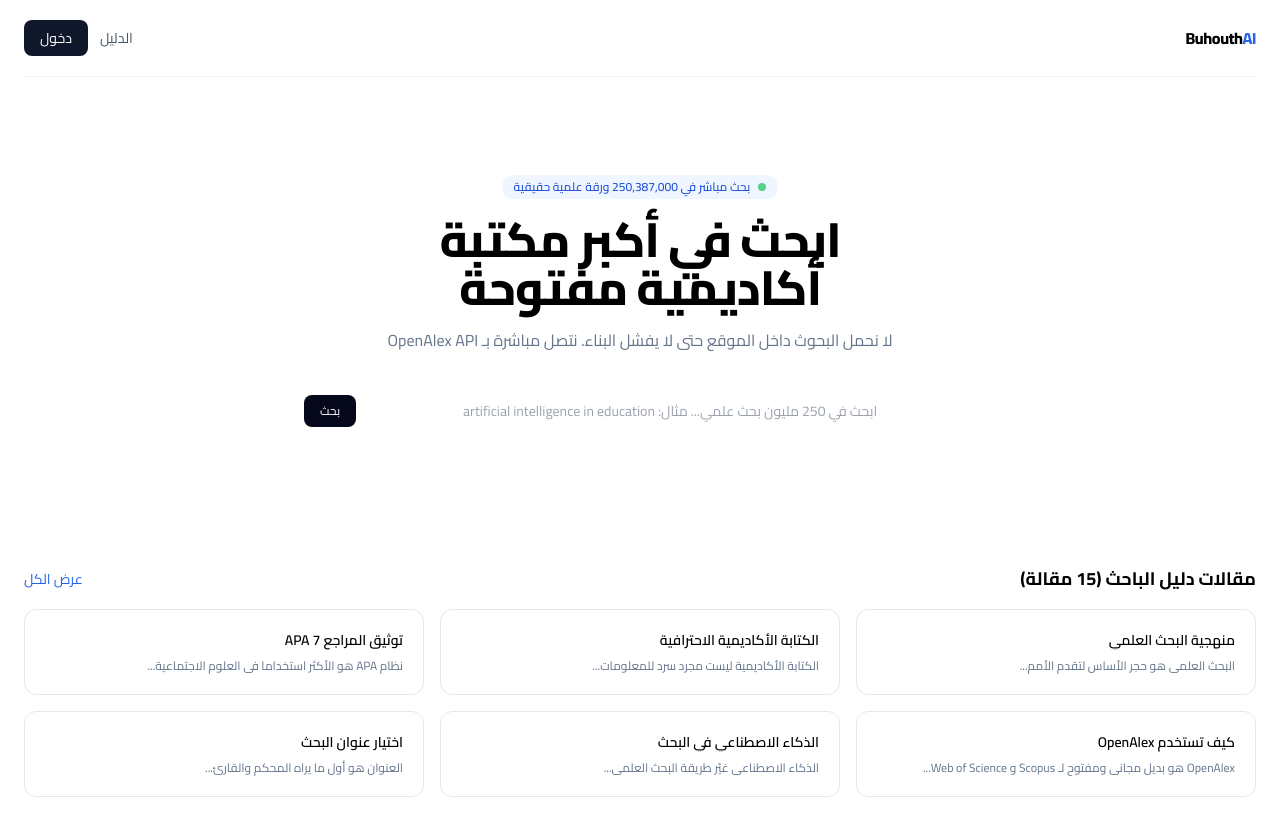
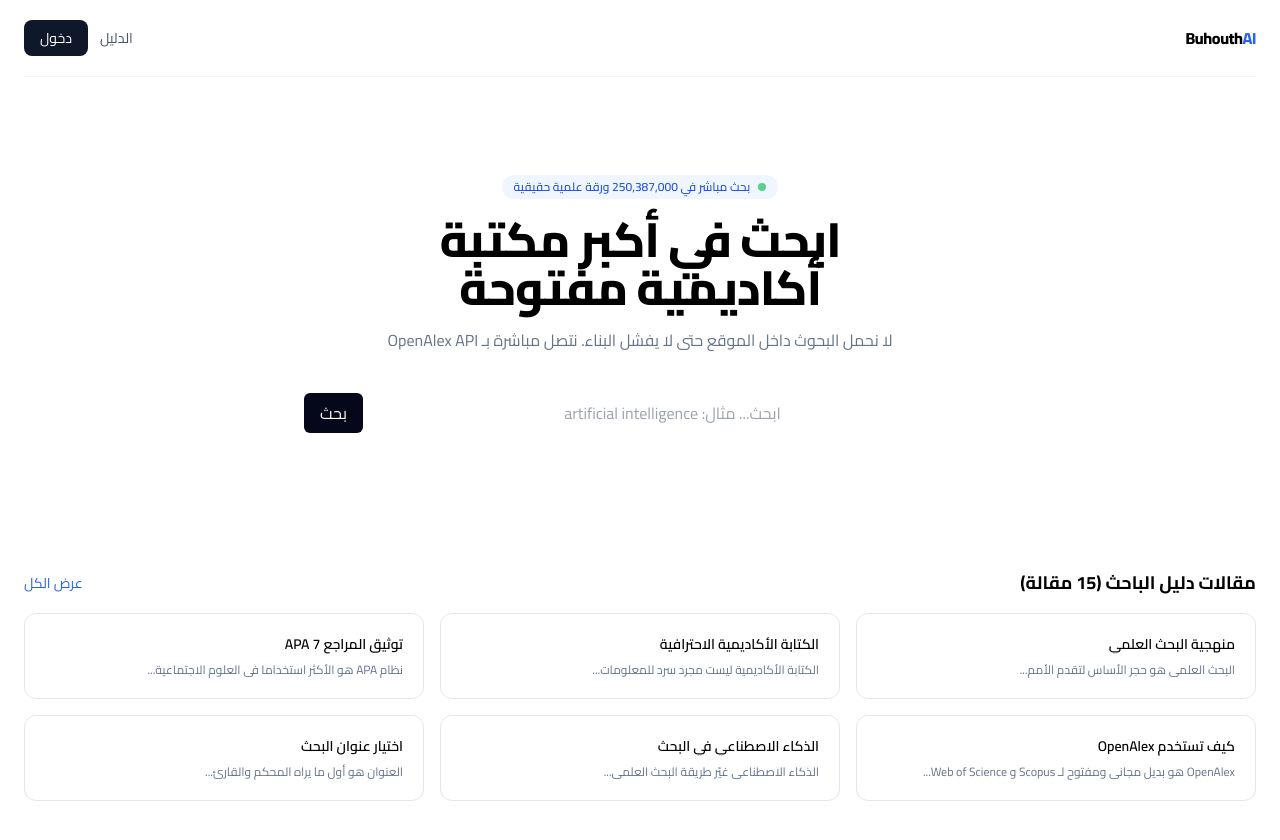
Before and after one commit to mahmoodabdm/buhouthal, a Next.js app: page / in a window 1280 px wide. Shown: the top 840 px of the page. Built offline with nearby package versions, Linux system fonts and the light colour scheme.

Commit message:
Update SearchBar.tsx

```diff
--- a/components/SearchBar.tsx
+++ b/components/SearchBar.tsx
@@ -1,18 +1,32 @@
 "use client"
 import { useState } from "react"
+import { useRouter } from "next/navigation"
 
 export default function SearchBar() {
   const [q, setQ] = useState("")
+  const router = useRouter()
+
+  const doSearch = () => {
+    if (!q.trim()) return
+    router.push(`/search?q=${encodeURIComponent(q.trim())}`)
+  }
+
   return (
-    <div className="flex items-center gap-2">
+    <div className="flex items-center gap-1.5">
       <input
         value={q}
         onChange={(e) => setQ(e.target.value)}
-        placeholder="ابحث في 250 مليون بحث علمي... مثال: artificial intelligence in education"
-        className="flex-1 bg-transparent text-sm text-black placeholder:text-gray-400 placeholder:text-center text-center outline-none py-2 px-3"
+        onKeyDown={(e) => { if (e.key === 'Enter') doSearch() }}
+        placeholder="ابحث... مثال: artificial intelligence"
+        className="flex-1 bg-transparent text- text-black placeholder:text-gray-400 placeholder:text-center text-center outline-none py-1.5 px-2"
         dir="rtl"
       />
-      <button className="bg-[#05071a] text-white text-xs px-4 py-2 rounded-lg">بحث</button>
+      <button
+        onClick={doSearch}
+        className="bg-[#05071a] text-white text- px-4 py-2 rounded-md hover:bg-black transition-colors"
+      >
+        بحث
+      </button>
     </div>
   )
 }
```
